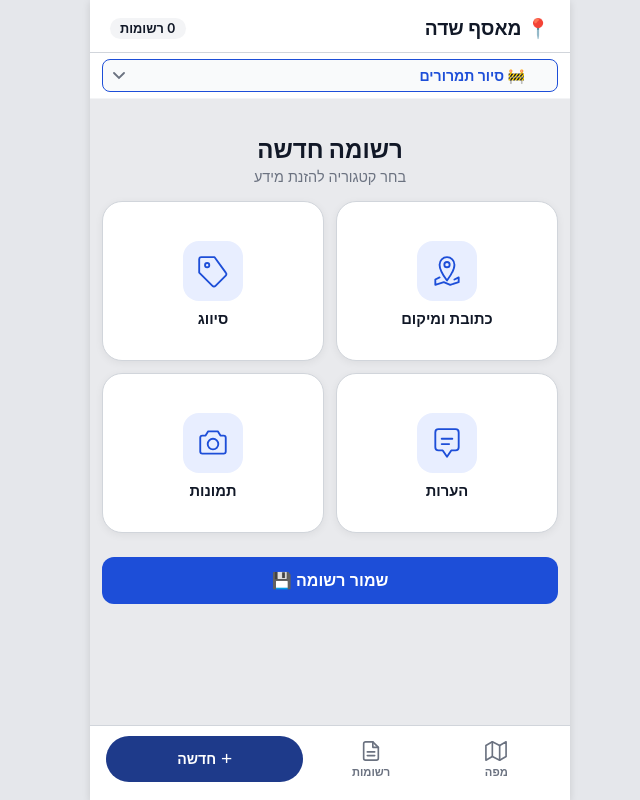
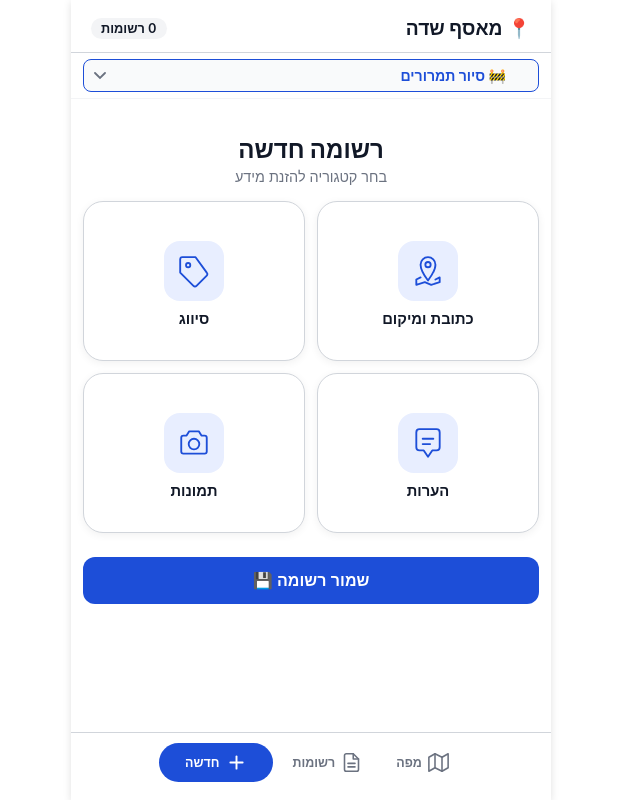
Before and after one commit to idoLotan/field-collector, a React (Vite) app: page / in a window 1280 px wide. Shown: the whole page, without its empty margins (497-1137 px from the left). Built offline with nearby package versions, Linux system fonts and the light colour scheme; no server answers.

Commit message:
change backround color

```diff
--- a/src/components/TabNav.jsx
+++ b/src/components/TabNav.jsx
@@ -1,7 +1,7 @@
 function IconMap() {
   return (
     <svg viewBox="0 0 24 24" fill="none" stroke="currentColor" strokeWidth="1.8"
-         strokeLinecap="round" strokeLinejoin="round" width="22" height="22">
+         strokeLinecap="round" strokeLinejoin="round" width="21" height="21">
       <polygon points="1 6 1 22 8 18 16 22 23 18 23 2 16 6 8 2 1 6"/>
       <line x1="8" y1="2" x2="8" y2="18"/>
       <line x1="16" y1="6" x2="16" y2="22"/>
@@ -12,11 +12,21 @@ function IconMap() {
 function IconRecords() {
   return (
     <svg viewBox="0 0 24 24" fill="none" stroke="currentColor" strokeWidth="1.8"
-         strokeLinecap="round" strokeLinejoin="round" width="22" height="22">
+         strokeLinecap="round" strokeLinejoin="round" width="21" height="21">
       <path d="M14 2H6a2 2 0 0 0-2 2v16a2 2 0 0 0 2 2h12a2 2 0 0 0 2-2V8z"/>
       <polyline points="14 2 14 8 20 8"/>
       <line x1="16" y1="13" x2="8" y2="13"/>
       <line x1="16" y1="17" x2="8" y2="17"/>
+    </svg>
+  );
+}
+
+function IconPlus() {
+  return (
+    <svg viewBox="0 0 24 24" fill="none" stroke="currentColor" strokeWidth="2.2"
+         strokeLinecap="round" width="21" height="21">
+      <line x1="12" y1="5" x2="12" y2="19"/>
+      <line x1="5" y1="12" x2="19" y2="12"/>
     </svg>
   );
 }
@@ -41,10 +51,10 @@ export default function TabNav({ activeTab, onSwitch }) {
       </button>
 
       <button
-        className={`bottom-nav-new${activeTab === 'form' ? ' active' : ''}`}
+        className={`bottom-nav-btn${activeTab === 'form' ? ' active' : ''}`}
         onClick={() => onSwitch('form')}
       >
-        <span className="bottom-nav-plus">+</span>
+        <IconPlus />
         <span>חדשה</span>
       </button>
     </nav>
--- a/src/index.css
+++ b/src/index.css
@@ -18,7 +18,7 @@
 html, body {
   height: 100%;
   font-family: -apple-system, BlinkMacSystemFont, "Segoe UI", Roboto, sans-serif;
-  background: #e5e7eb;
+  background: #fff;
   color: var(--text);
   -webkit-tap-highlight-color: transparent;
 }
@@ -77,26 +77,29 @@ header .badge {
 
 /* ── Bottom navigation ── */
 .bottom-nav {
-  display: flex; align-items: center; gap: 10px;
+  display: flex; align-items: center; justify-content: center; gap: 6px;
   background: #fff; border-top: 1px solid var(--border);
-  padding: 10px 16px 18px; flex-shrink: 0;
+  padding: 10px 12px 18px; flex-shrink: 0;
 }
 .bottom-nav-btn {
-  flex: 1; display: flex; flex-direction: column; align-items: center; gap: 4px;
-  background: none; border: none; cursor: pointer;
-  color: var(--gray); font-size: .7rem; font-weight: 600; padding: 4px 0;
-  transition: color .15s;
+  display: flex; align-items: center; gap: 6px;
+  border: none; border-radius: 100px; cursor: pointer;
+  color: var(--gray); font-size: .78rem; font-weight: 700;
+  background: transparent;
+  padding: 9px 14px;
+  white-space: nowrap;
+  transition: background .28s cubic-bezier(.4,0,.2,1),
+              color .28s cubic-bezier(.4,0,.2,1),
+              padding .28s cubic-bezier(.4,0,.2,1);
 }
-.bottom-nav-btn.active { color: var(--blue); }
-.bottom-nav-new {
-  flex: 1.4; display: flex; align-items: center; justify-content: center; gap: 5px;
-  background: var(--blue); color: #fff; border: none; border-radius: 100px;
-  padding: 13px 18px; cursor: pointer; font-size: .88rem; font-weight: 800;
-  transition: opacity .15s;
+.bottom-nav-btn.active {
+  background: var(--blue);
+  color: #fff;
+  padding: 9px 26px;
 }
-.bottom-nav-new:active { opacity: .85; }
-.bottom-nav-new.active { background: #1e3a8a; }
-.bottom-nav-plus { font-size: 1.2rem; line-height: 1; font-weight: 400; }
+.bottom-nav-btn:not(.active):active {
+  background: var(--gray-lt);
+}
 
 .view {
   flex: 1; overflow-y: auto;
@@ -106,7 +109,7 @@ header .badge {
 }
 .view.active { display: block; }
 
-#view-form { background: #e9eaed; }
+#view-form { background: #fff; }
 
 .field {
   background: #fff;
```
